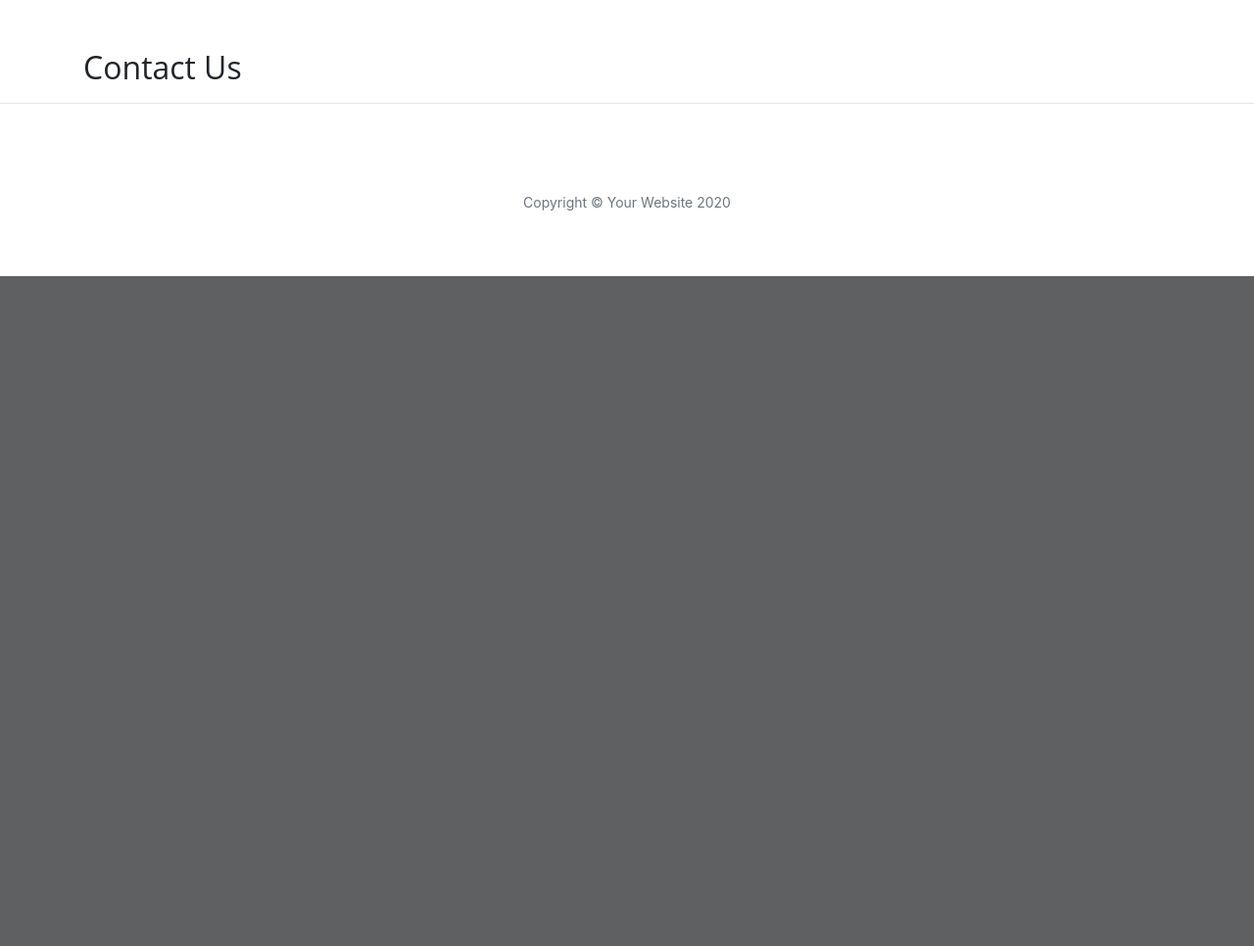
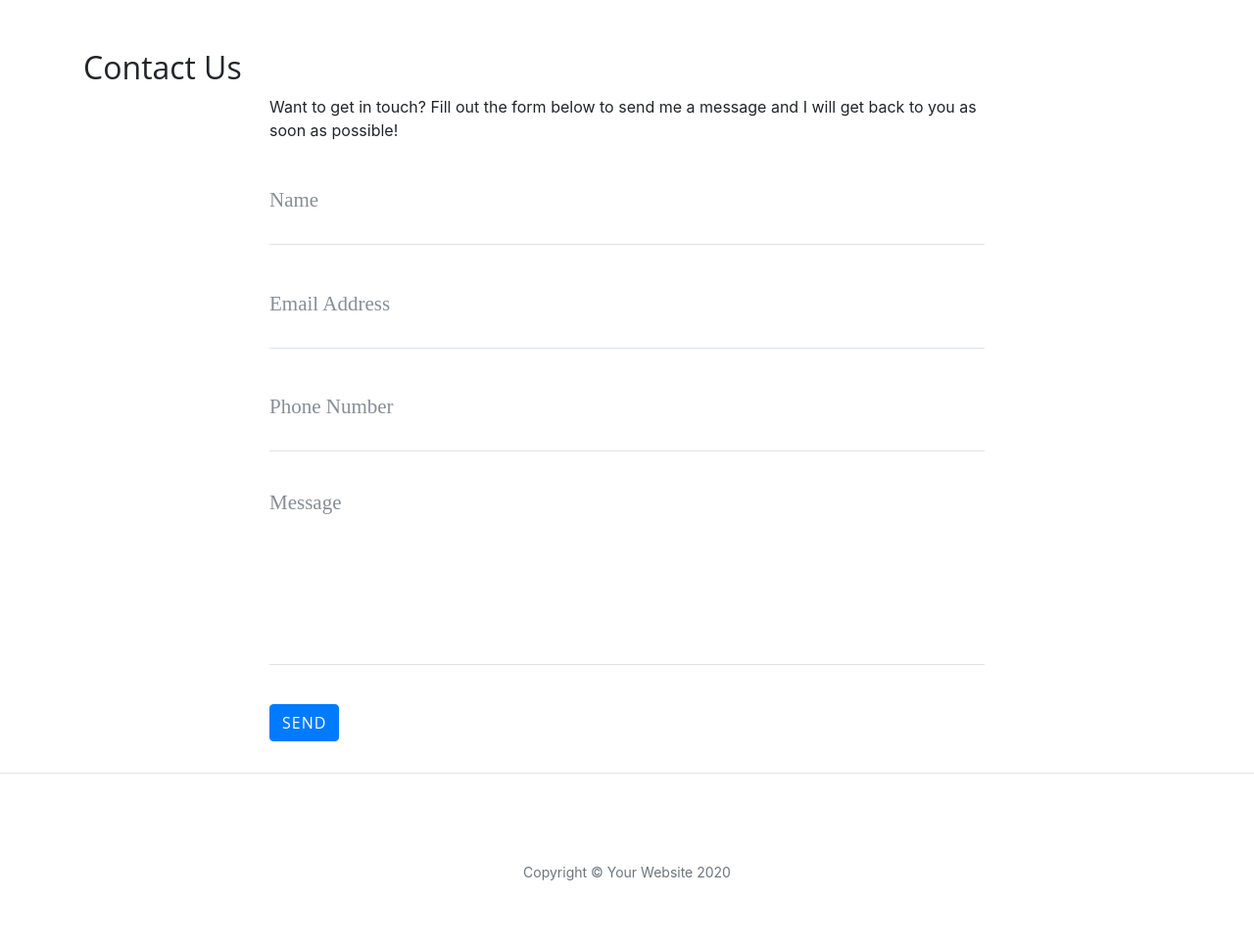
Before and after one commit to PeterKellett/thorin-oakenshield, a Flask app: page /contact in a window 1280 px wide. Shown: the part 532-1498 px from the top of the page at 98% size. Before the commit the page ends 814 px from the top, so only its background shows below. Run offline with Flask 2, Linux system fonts and the light colour scheme; some libraries are stand-ins or nearby versions.

Commit message:
Requirements.txt and Procfile added

```diff
--- /dev/null
+++ b/requirements.txt
@@ -0,0 +1,4 @@
+click==7.1.2
+Flask==1.1.2
+itsdangerous==1.1.0
+Werkzeug==1.0.1
--- a/run.py
+++ b/run.py
@@ -1,8 +1,9 @@
 import os
 import json
-from flask import Flask, render_template
+from flask import Flask, render_template, request, flash
 
 app = Flask(__name__)
+app.secret_key = 'some_secret'
 
 
 @app.route("/")
@@ -33,8 +34,13 @@ def about_member(member_name):
     return render_template("member.html", member=member)
 
 
-@app.route("/contact")
+@app.route("/contact", methods=["GET", "POST"])
 def contact():
+    if request.method == "POST":
+        flash("Thanks {}, we have received your message!"
+              .format(request.form["name"]))
+        print(request.form)
+
     return render_template("contact.html", page_title="Contact Us")
 
 
--- a/templates/contact.html
+++ b/templates/contact.html
@@ -1,7 +1,92 @@
 <!DOCTYPE html>
 <html lang="en">
-{% extends 'base.html' %}
-{% block content %}
-<h2>{{page_title}}</h2>
-{% endblock %}
+  {% extends 'base.html' %} {% block content %}
+  <h2>{{ page_title }}</h2>
+
+  <div class="row">
+    <div class="col-lg-8 col-md-10 mx-auto">
+      {% with messages = get_flashed_messages() %} {% if messages %}
+      <ul class="flashes">
+        {% for message in messages %}
+        <li>{{ message }}</li>
+        {% endfor %}
+      </ul>
+      {% endif %} {% endwith %}
+      <p>
+        Want to get in touch? Fill out the form below to send me a message and I
+        will get back to you as soon as possible!
+      </p>
+
+      <form method="POST">
+        <div class="control-group">
+          <div class="form-group floating-label-form-group controls">
+            <label>Name</label>
+            <input
+              type="text"
+              class="form-control"
+              placeholder="Name"
+              name="name"
+              id="name"
+              required
+              data-validation-required-message="Please enter your name."
+            />
+            <p class="help-block text-danger"></p>
+          </div>
+        </div>
+        <div class="control-group">
+          <div class="form-group floating-label-form-group controls">
+            <label>Email Address</label>
+            <input
+              type="email"
+              class="form-control"
+              placeholder="Email Address"
+              name="email"
+              id="email"
+              required
+              data-validation-required-message="Please enter your email address."
+            />
+            <p class="help-block text-danger"></p>
+          </div>
+        </div>
+        <div class="control-group">
+          <div class="form-group col-xs-12 floating-label-form-group controls">
+            <label>Phone Number</label>
+            <input
+              type="tel"
+              class="form-control"
+              placeholder="Phone Number"
+              name="number"
+              id="phone"
+              required
+              data-validation-required-message="Please enter your phone number."
+            />
+            <p class="help-block text-danger"></p>
+          </div>
+        </div>
+        <div class="control-group">
+          <div class="form-group floating-label-form-group controls">
+            <label>Message</label>
+            <textarea
+              rows="5"
+              class="form-control"
+              placeholder="Message"
+              name="message"
+              id="message"
+              required
+              data-validation-required-message="Please enter a message."
+            ></textarea>
+            <p class="help-block text-danger"></p>
+          </div>
+        </div>
+        <br />
+        <div id="success"></div>
+        <div class="form-group">
+          <button type="submit" class="btn btn-primary" id="sendMessageButton">
+            Send
+          </button>
+        </div>
+      </form>
+    </div>
+  </div>
+  {% endblock %}
 </html>
```
Also changed, not shown: 1 other file.
